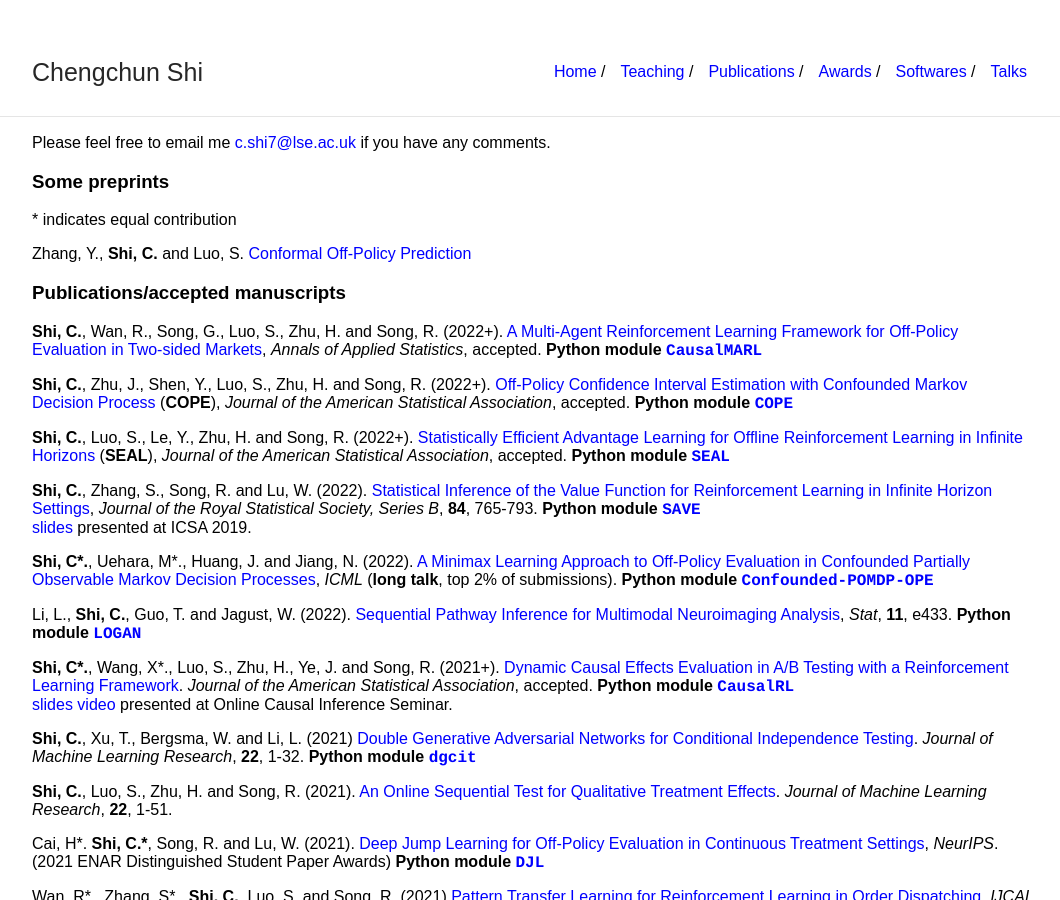
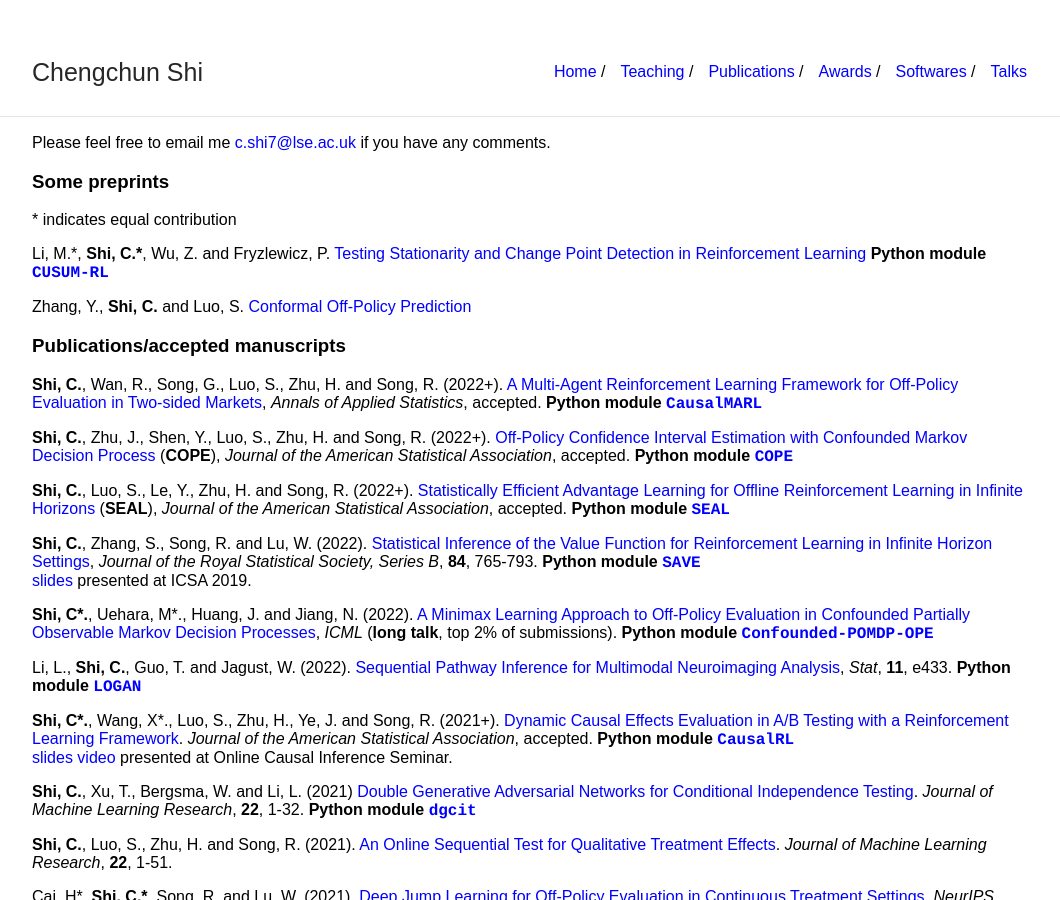
Before and after one commit to callmespring/callmespring.github.io, a Jekyll site: the page built from publication.md, in a window 1280 px wide and 900 px high. Shown: the whole window, without its empty margins (108-1168 px from the left). Built offline with Jekyll 4.4.1, drawn with Linux system fonts in a browser that asks for light colours.

Commit message:
Update publication.md

```diff
--- a/publication.md
+++ b/publication.md
@@ -11,8 +11,11 @@ Please feel free to email me <c.shi7@lse.ac.uk> if you have any comments.
 
 \* indicates equal contribution
 
+Li, M.\*, **Shi, C.\***, Wu, Z. and Fryzlewicz, P. [Testing Stationarity and Change Point Detection in
+Reinforcement Learning](https://arxiv.org/pdf/2203.01707.pdf)
+**Python module** [<span style="font-family:courier;">**CUSUM-RL**</span>](https://github.com/limengbinggz/CUSUM-RL)
+
 Zhang, Y., **Shi, C.** and Luo, S. [Conformal Off-Policy Prediction](https://arxiv.org/pdf/2206.06711.pdf)
-
 
 ### Publications/accepted manuscripts
 
```
